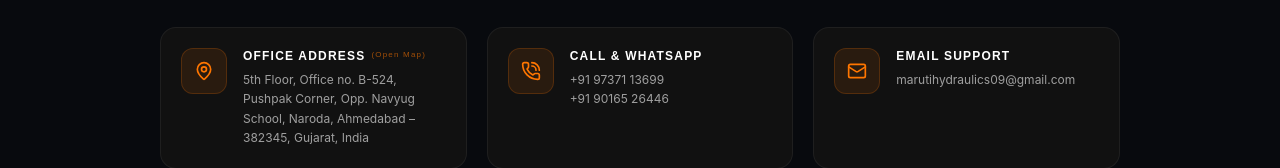
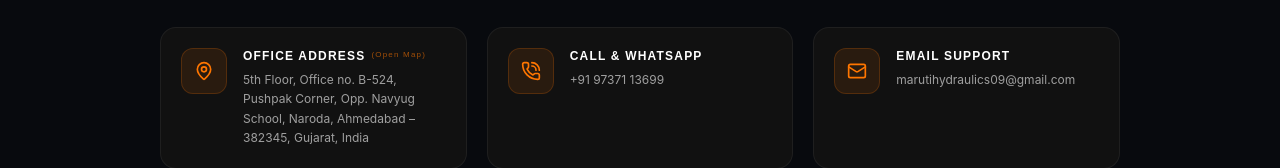
Before and after one commit to marutihydraulics09-ops/Maruti-Hydraulic-, a React (Vite) app: page /contact in a window 1280 px wide. Shown: the part 421-589 px from the top of the page. Built offline with nearby package versions, Linux system fonts and the light colour scheme.

Commit message:
remove one number

```diff
--- a/src/data/siteData.js
+++ b/src/data/siteData.js
@@ -10,7 +10,7 @@
   foundedYear: 2024,
   experienceYears: 2,
   headquarters: "Ahmedabad, Gujarat, India",
-  phoneNumbers: ["+91 97371 13699", "+91 90165 26446"],
+  phoneNumbers: ["+91 97371 13699"],
   emails: ["marutihydraulics09@gmail.com"],
   address: "5th Floor, Office no. B-524, Pushpak Corner, Opp. Navyug School, Naroda, Ahmedabad - 382345, Gujarat, India",
   factoryAddress: "GIDC Industrial Estate, Naroda, Ahmedabad, Gujarat, India",
--- a/src/pages/Contact.jsx
+++ b/src/pages/Contact.jsx
@@ -13,7 +13,7 @@
   {
     icon: PhoneCall,
     title: 'Call & WhatsApp',
-    content: '+91 97371 13699\n+91 90165 26446',
+    content: '+91 97371 13699',
   },
   {
     icon: Mail,
```
